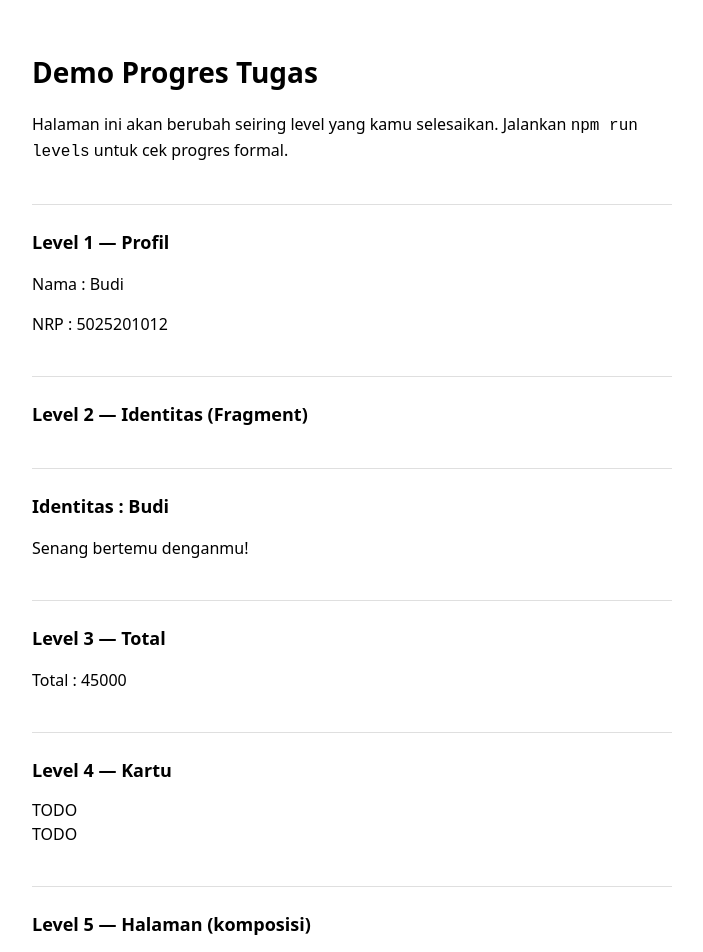
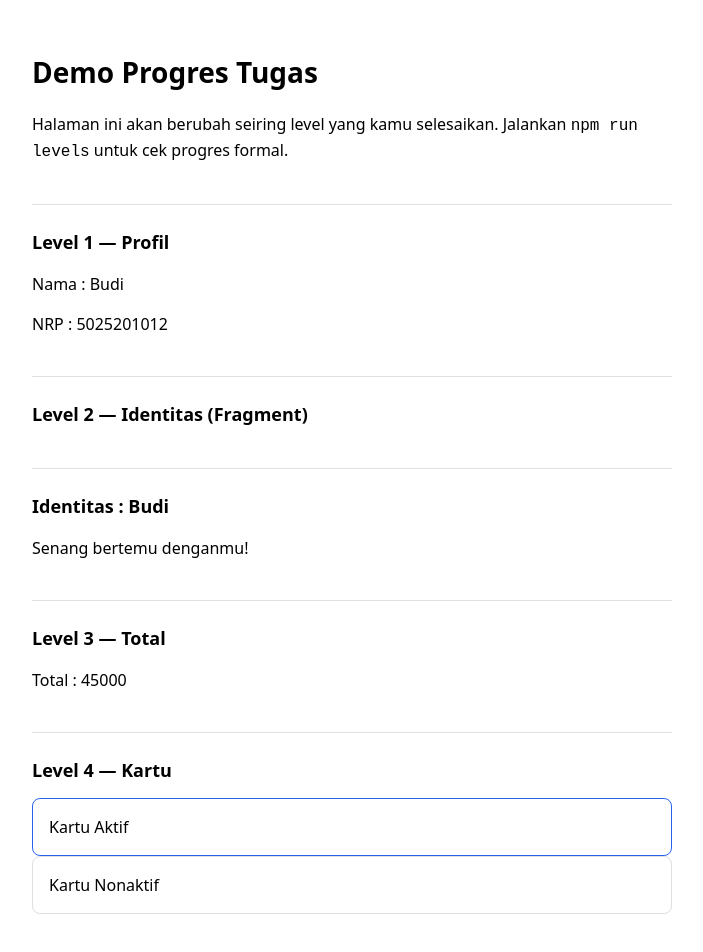
Before and after one commit to webdev-if-its/frontend-5053241036, a React (Vite) app in the folder pertemuan-02/: page / in a window 1280 px wide. Shown: the top 952 px of the page, without its empty margins (288-991 px from the left). Built offline with nearby package versions, Linux system fonts and the light colour scheme.

Commit message:
pertemuan-02: level 4 selesai

```diff
--- a/pertemuan-02/src/components/Kartu.tsx
+++ b/pertemuan-02/src/components/Kartu.tsx
@@ -4,6 +4,18 @@
 //   (bukan "class", JSX pakai className — lihat SOAL.md bagian Aturan JSX/TSX)
 // - style inline padding 16 lewat objek: style={{ padding: 16 }}
 // - memuat teks judul di dalamnya
-export function Kartu(props: any) {
-  return <div>TODO</div>
+
+type KartuProps = {
+  judul : string
+  aktif : boolean
 }
+export function Kartu({judul, aktif} : KartuProps) {
+  return (
+    <div
+    className= {aktif ? 'kartu aktif' : 'kartu'}
+    style= {{padding : 16}}
+    >
+      {judul}
+    </div>
+  )
+}
```
